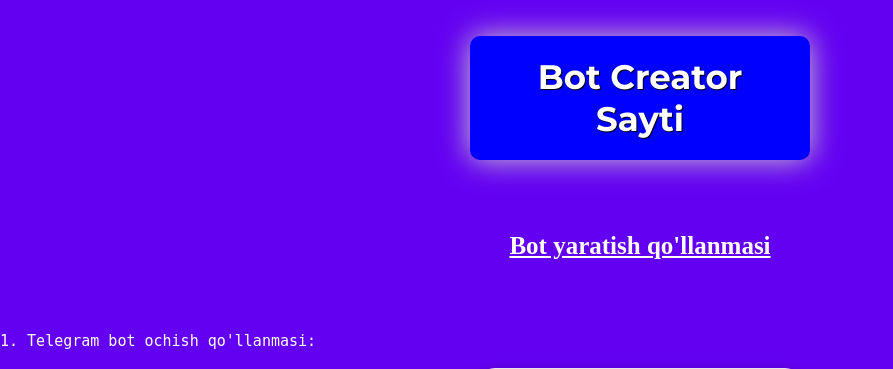
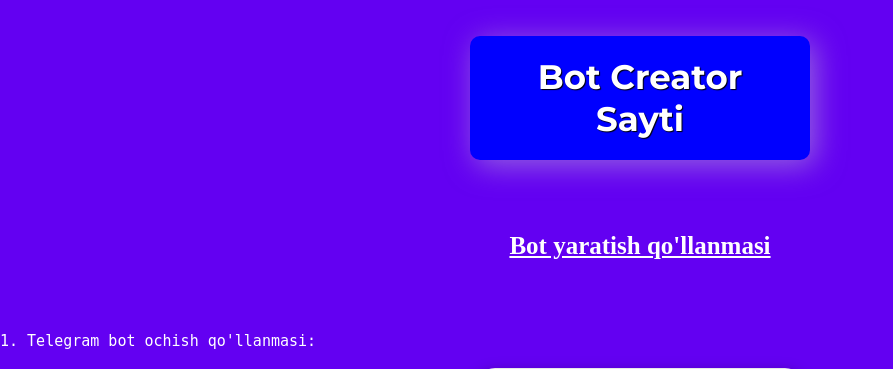
Before and after one commit to mmuzi3427/Makerbotveb, a PHP site: page / in a window 1280 px wide, with the pointer over the restyled element. Shown: the top 369 px of the page, without its empty margins (0-893 px from the left). Run offline with PHP 8.4, Linux system fonts and the light colour scheme; some libraries are stand-ins or nearby versions.

Commit message:
Update style.css

```diff
--- a/style.css
+++ b/style.css
@@ -31,7 +31,7 @@
   max-width: 340px;
   background-color: blue;
   transition: 2s;
-  box-shadow: 0 0 30px rgba(201, 202, 205, 1);
+  box-shadow: 5px 5px 30px rgba(201, 202, 205, 0.5);
   z-index: 1;
 }
 
```
